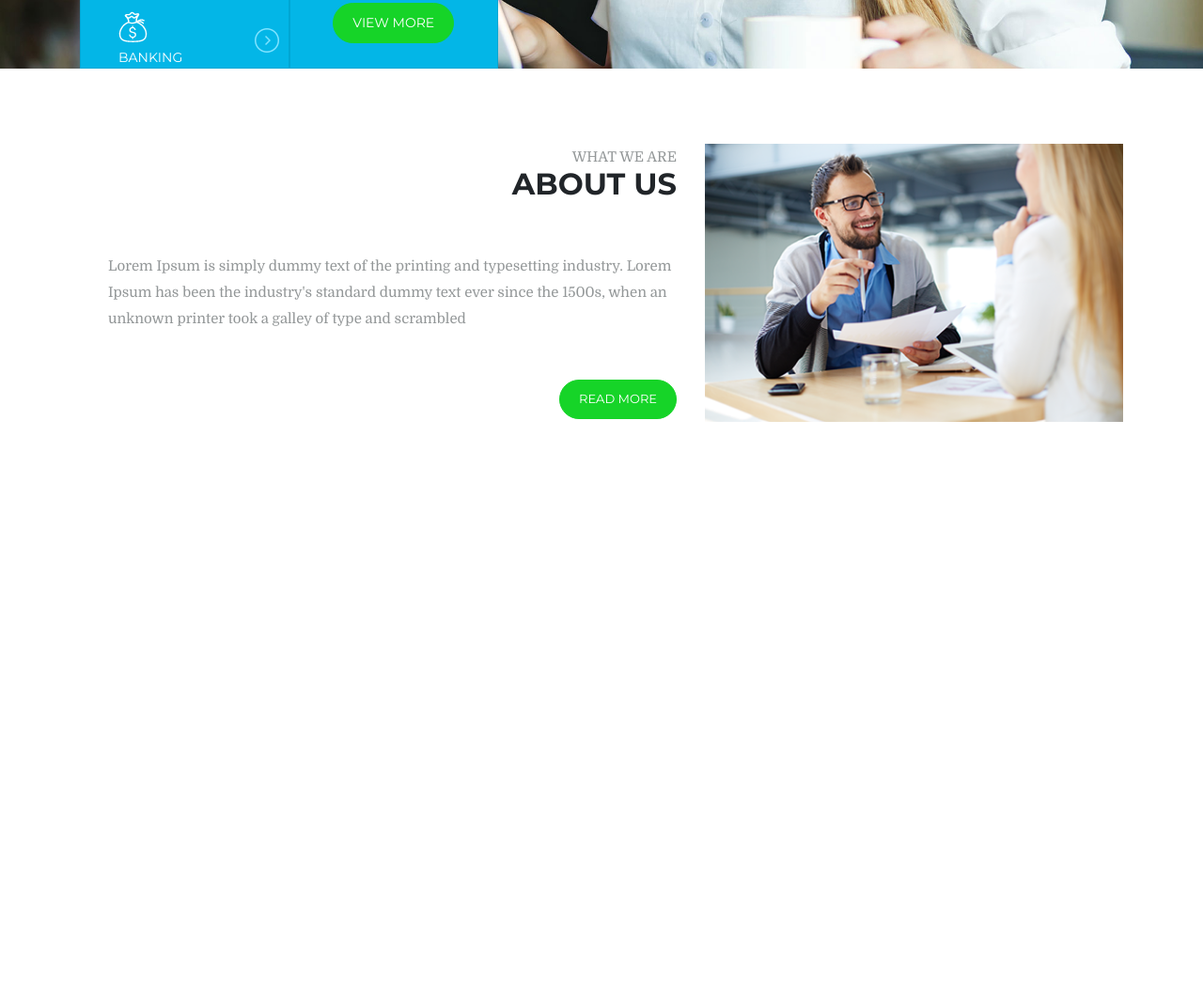
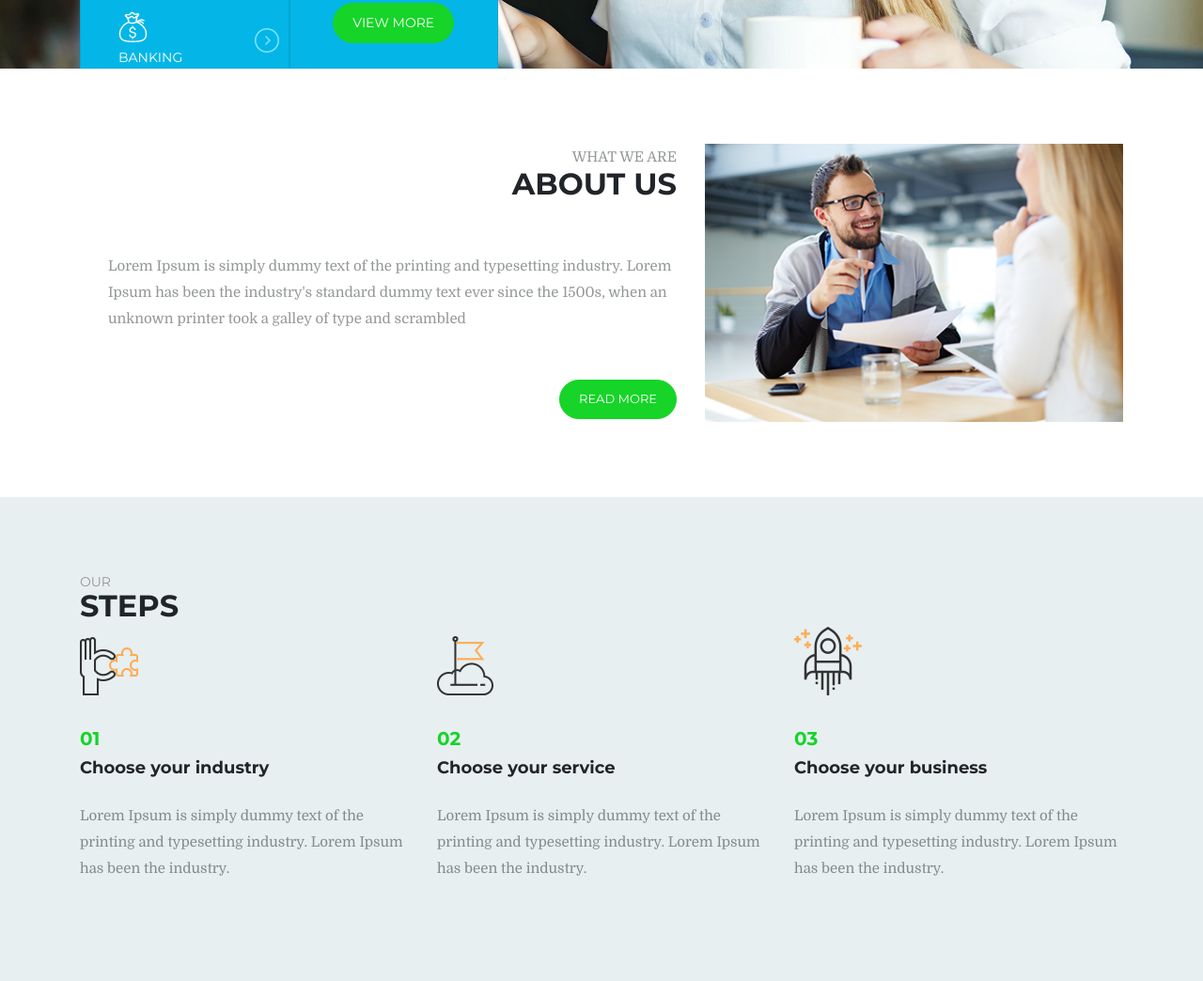
Before and after one commit to petrychenkodev/consult2, a plain HTML site: page index.html in a window 1280 px wide. Shown: the part 635-1679 px from the top of the page at 94% size. Before the commit the page ends 1164 px from the top, so only its background shows below. Drawn offline with Linux system fonts and the light colour scheme.

Commit message:
steps block added

```diff
--- a/css/style.css
+++ b/css/style.css
@@ -228,3 +228,104 @@
 }
 
 /*ABOUT US BLOCK END*/
+
+/*STEPS BLOCK START*/
+
+.steps{
+	background-color: #e7eff1;
+}
+.steps__preline{
+	text-transform: uppercase;
+	font-family: 'Montserrat', sans-serif;
+	font-size:14px;
+	color: #939798;
+	text-align: left;
+	padding-top: 80px;
+	line-height: 20px;
+}
+.steps h1{
+	text-transform: uppercase;
+	font-family: 'Montserrat', sans-serif;
+	font-size:32px;
+	font-weight: bold;
+	text-align: left;
+	line-height: 0px;
+}
+.chooseind{
+	background-image: url(../img/chooseind.png);
+	width: 62px;
+	height: 62px;
+	display: inline-block;
+	margin-top: 25px;
+	margin-bottom: 25px;
+}
+.steps__01{
+	font-family: 'Montserrat', sans-serif;
+	font-size:20px;
+	color:#16d428;
+	font-weight: bold;
+}
+.steps__chyi{
+	font-family: 'Montserrat', sans-serif;
+	font-size:18px;
+	font-weight: bold;
+	line-height: 33px;
+}
+.steps__chyilorem{
+	font-family: 'Domine', sans-serif;
+	font-size:15px;
+	color: #838b8c;
+	line-height: 28px;
+	margin-top: 20px;
+	padding-bottom: 90px;
+}
+.chooseser{
+	background-image: url(../img/chooseserv.png);
+	width: 63px;
+	height: 63px;
+	display: inline-block;
+	margin-top: 148px;
+	margin-bottom: 25px;
+	background-repeat: no-repeat;
+}
+.steps__02{
+	font-family: 'Montserrat', sans-serif;
+	font-size:20px;
+	color:#16d428;
+	font-weight: bold;
+}
+.steps__chys{
+	font-family: 'Montserrat', sans-serif;
+	font-size:18px;
+	font-weight: bold;
+	line-height: 33px;
+}
+.choosebus{
+	background-image: url(../img/boost.png);
+	width: 73px;
+	height: 73px;
+	display: inline-block;
+	margin-top: 138px;
+	margin-bottom: 25px;
+	background-repeat: no-repeat;
+}
+.steps__03{
+	font-family: 'Montserrat', sans-serif;
+	font-size:20px;
+	color:#16d428;
+	font-weight: bold;
+}
+.steps__chyb{
+	font-family: 'Montserrat', sans-serif;
+	font-size:18px;
+	font-weight: bold;
+	line-height: 33px;
+}
+
+/*STEPS BLOCK END*/
+
+/*PROJECTS BLOCK START*/
+
+
+
+/*PROJECTS BLOCK END*/
--- a/index.html
+++ b/index.html
@@ -13,7 +13,7 @@
 		<section class="header">
 			<div class="container">
 				<div class="row">
-					<div class="col-md-6 ml-auto">
+					<div class="col-lg-6 ml-auto">
 						<ul class="emapho">
 							<li class="emapho__item"><span class="emapho__white">Email : </span>info@consultplus.com</li>
 							<li class="emapho__item"><span class="emapho__white">Phone : </span>+91 5685 6664 555</li>
@@ -26,10 +26,10 @@
 		<section class="navigation">
 			<div class="container">
 				<div class="row">
-					<div class="col-md-2 logo">
+					<div class="col-lg-2 logo">
 						<img src="img/logo.png">
 					</div>
-					<div class="col-md-7 ml-auto nav">
+					<div class="col-lg-7 ml-auto nav">
 						<ul class="nav__list">
 							<li class="nav__item"><a href="#" class="nav__a">Home</a></li>
 							<li class="nav__item"><a href="#" class="nav__a">about us</a></li>
@@ -46,7 +46,7 @@
 		<section class="bigimg">
 			<div class="container">
 				<div class="row">
-					<div class="col-md-5">
+					<div class="col-lg-5">
 						<div class="constructor">
 	                        <div class="constructor__choose">We are leading consulting company<br> <span>Choose your industry</span></div>
 							<div class="constructor__block constructor__education"><span>Education</span></div>
@@ -64,18 +64,46 @@
 		<section class="aboutus">
 			<div class="container">
 				<div class="row">
-					<div class="col-md-7">
+					<div class="col-lg-7">
 						<p class="preline">What we are</p>
 						<h1>About us</h1>
 						<p>Lorem Ipsum is simply dummy text of the printing and typesetting industry. Lorem Ipsum has been the industry's standard dummy text ever since the 1500s, when an unknown printer took a galley of type and scrambled</p>
 						<a href="#">read more</a>
 					</div>
 
-					<div class="col-md-5">
+					<div class="col-lg-5">
 						<div class="paperman"></div>
 					</div>
 				</div>
 			</div>
 		</section>
 
+		<section class="steps">
+			<div class="container">
+				<div class="row">
+					<div class="col-lg-4">
+						<p class="steps__preline">our</p>
+						<h1>steps</h1>
+						<div class="chooseind"></div>
+						<div class="steps__01">01</div>
+						<div class="steps__chyi">Choose your industry</div>
+						<p class="steps__chyilorem">Lorem Ipsum is simply dummy text of the printing and typesetting industry. Lorem Ipsum has been the industry.</p>
+
+					</div>
+					<div class="col-lg-4">
+						<div class="chooseser"></div>
+						<div class="steps__02">02</div>
+						<div class="steps__chys">Choose your service</div>
+						<p class="steps__chyilorem">Lorem Ipsum is simply dummy text of the printing and typesetting industry. Lorem Ipsum has been the industry.</p>
+					</div>
+					<div class="col-lg-4">
+						<div class="choosebus"></div>
+						<div class="steps__03">03</div>
+						<div class="steps__chyb">Choose your business</div>
+						<p class="steps__chyilorem">Lorem Ipsum is simply dummy text of the printing and typesetting industry. Lorem Ipsum has been the industry.</p>
+					</div>
+				</div>
+			</div>
+		</section>
+
 	</body>
```
